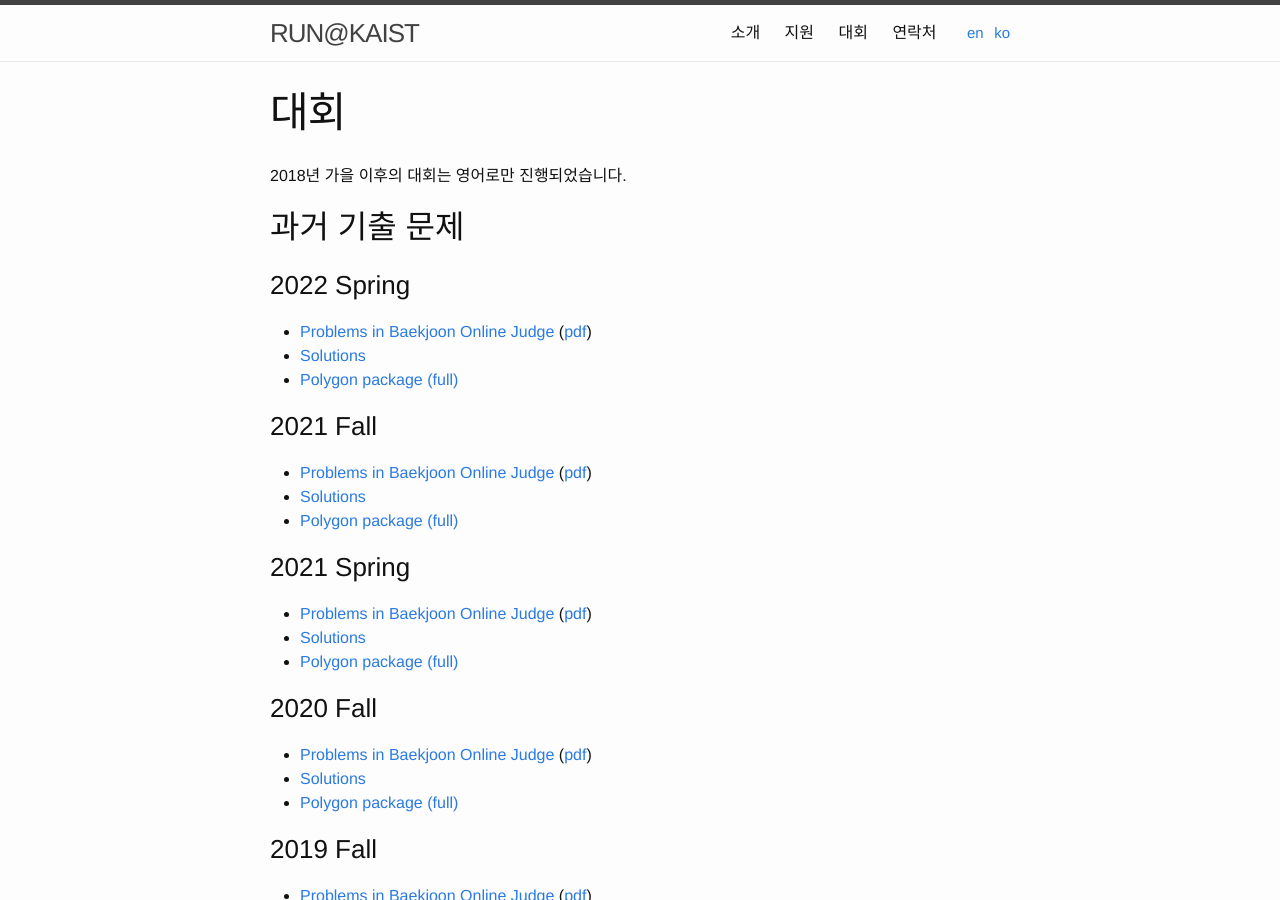
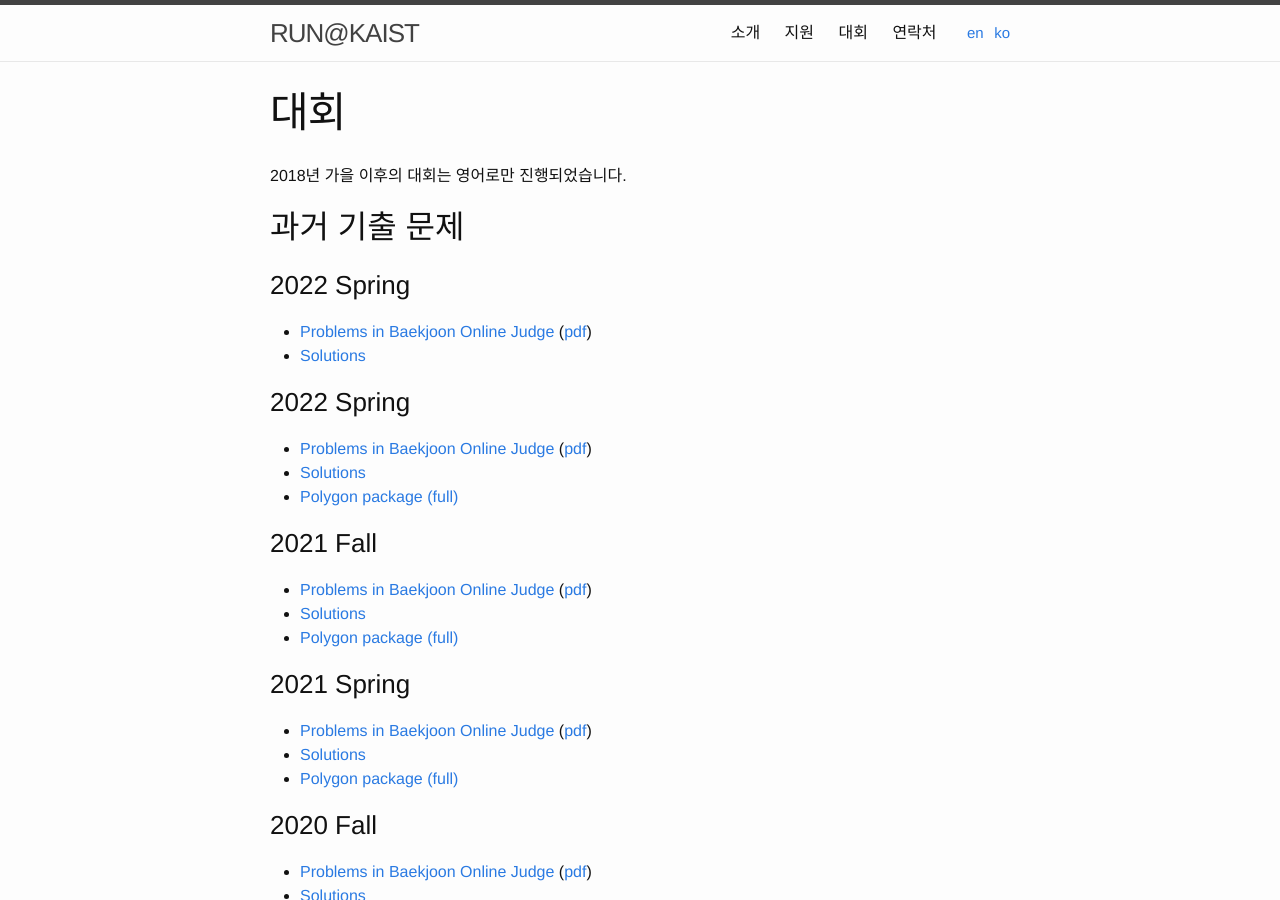
Before and after one commit to RUN-KAIST/kaist.run, a Jekyll site: the page built from contests/ko.md, in a window 1280 px wide and 900 px high. Built offline with Jekyll 4.4.1, drawn with Linux system fonts in a browser that asks for light colours.

Commit message:
Update ko.md

```diff
--- a/contests/ko.md
+++ b/contests/ko.md
@@ -10,6 +10,11 @@ order: 3
 2018년 가을 이후의 대회는 영어로만 진행되었습니다.
 
 ## 과거 기출 문제
+
+### 2022 Spring
+
+ * [Problems in Baekjoon Online Judge](https://www.acmicpc.net/category/detail/3199) ([pdf](https://kaist.run/contest/2022-fall/problemset.pdf))
+ * [Solutions](https://kaist.run/contest/2022-fall/solution.pdf)
 
 ### 2022 Spring
 
```
